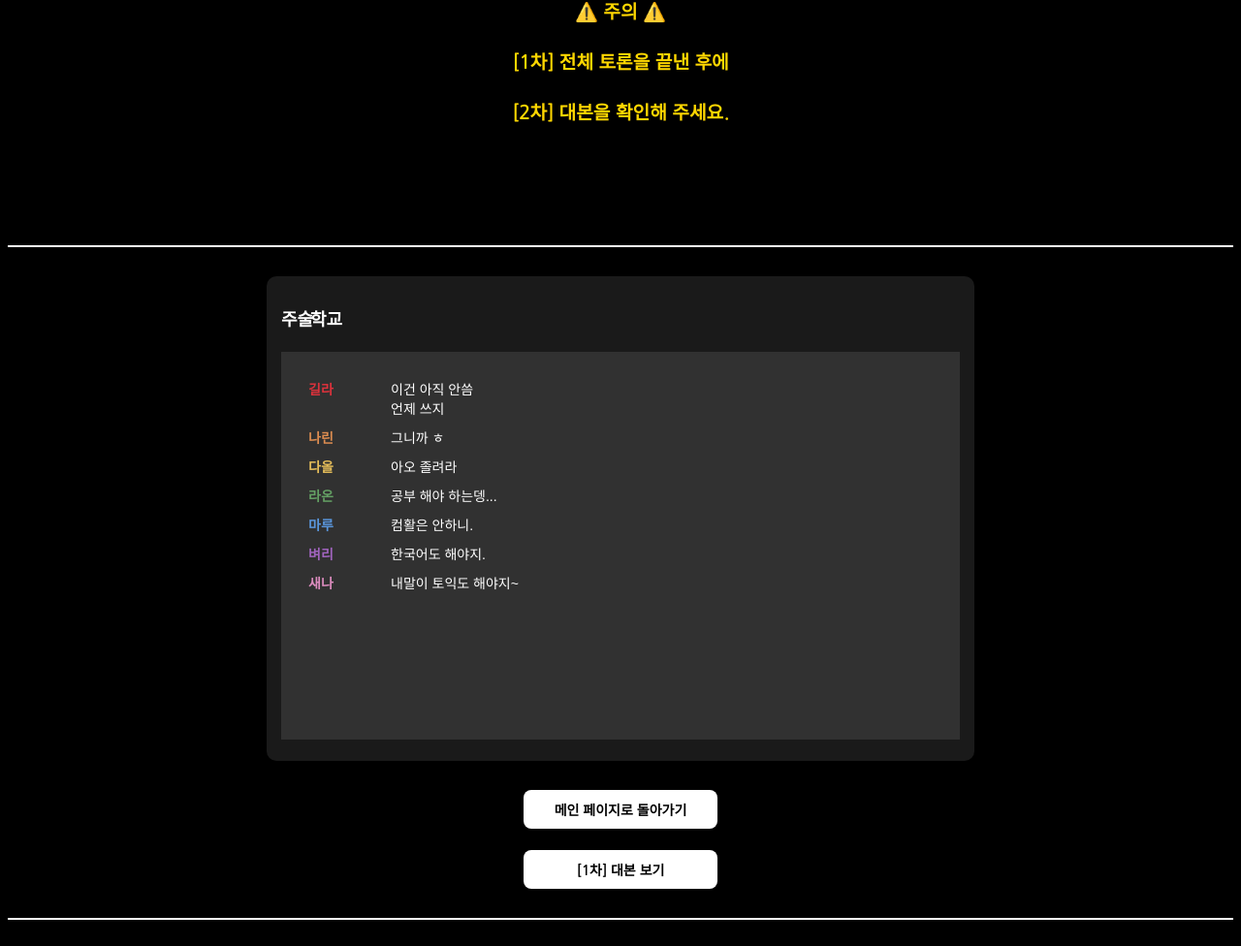
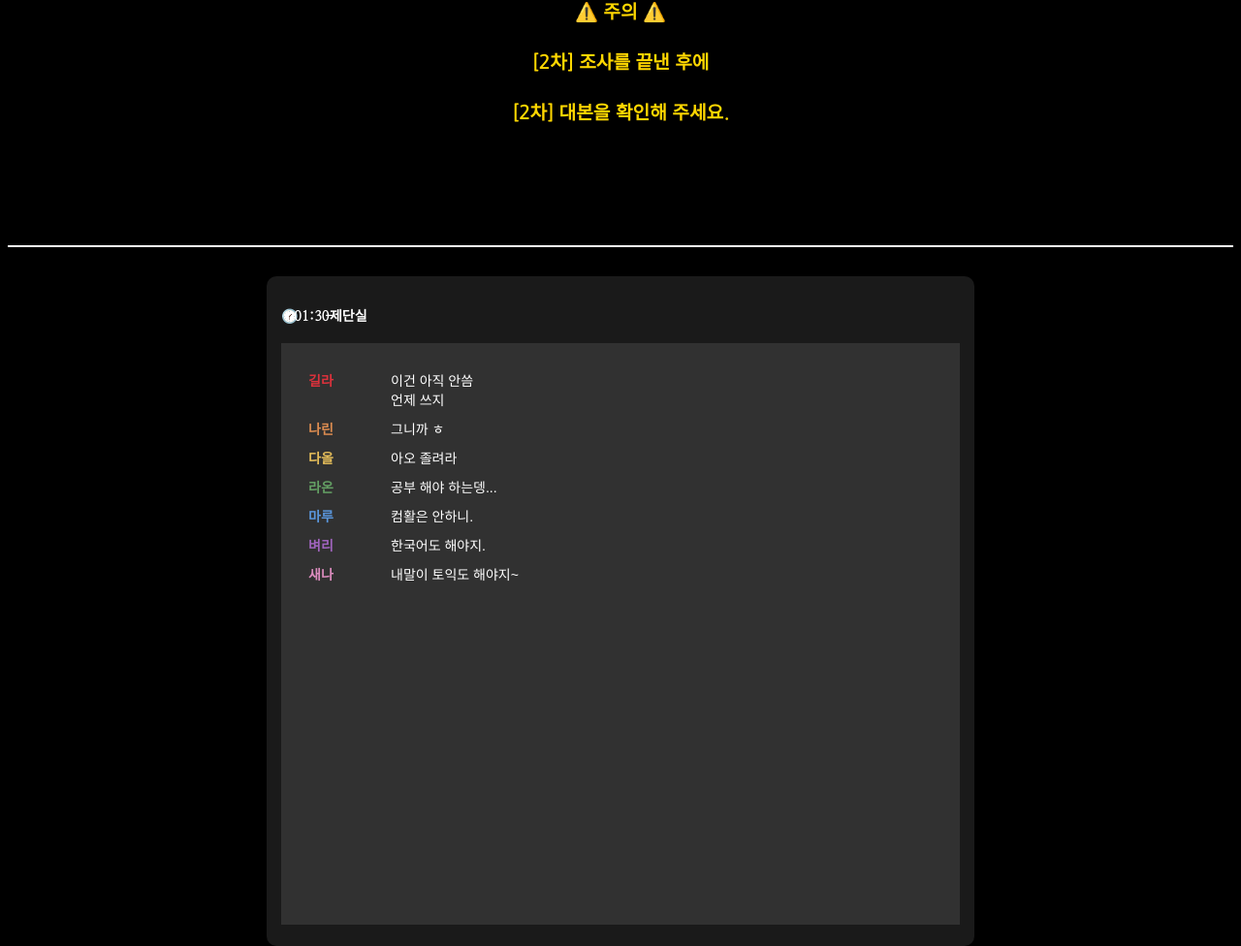
Before and after one commit to boddora2/Hecate, a plain HTML site: page main-page-3.html in a window 1280 px wide. Shown: the part 575-1551 px from the top of the page at 97% size. Drawn offline with Linux system fonts and the light colour scheme.

Commit message:
2차 대본 보기 화면 수정(2025.03.11)

```diff
--- a/main-page-3.html
+++ b/main-page-3.html
@@ -12,22 +12,30 @@
 
     <!-- 🔹 이미지 추가 -->
     <img src="assets/images/2차 대본.png" alt="[2차] 대본 진행 이미지" class="page-image">
-    <br>
-    <br>
+    <br><br>
+
     <!-- 🟢 주의 문구 -->
     <section class="main-notice">
-        <p><strong>⚠️ 주의 ⚠️<br><br>[1차] 전체 토론을 끝낸 후에<br><br>[2차] 대본을 확인해 주세요.</strong></p>
+        <p><strong>⚠️ 주의 ⚠️<br><br>[2차] 조사를 끝낸 후에<br><br>[2차] 대본을 확인해 주세요.</strong></p>
     </section>
-    <br>
-    <br>
-    <br>
+    <br><br><br>
+
     <!-- 🟢 아래쪽 구분선 -->
     <hr class="custom-hr">
 
     <!-- 🟢 본문 내용 -->
     <section class="section-box">
-        <h2>주술 학교</h2>
-        <iframe src="script2.html" width="100%" height="400px" style="border: none;"></iframe>
+        <h3>🕜 01:30 - 제단실</h3>
+
+        <!-- 🔹 IFRAME 캐시 방지 (파일 새로고침) -->
+        <iframe
+            id="scriptFrame"
+            src="script2.html?v=" + new Date().getTime()
+            width="100%"
+            height="600px"
+            style="border: none;"
+            onload="resizeIframe(this)">
+        </iframe>
     </section>
 
     <!-- 🟡 버튼 컨테이너 -->
@@ -38,8 +46,27 @@
 
     <script>
     function resizeIframe(obj) {
-            obj.style.height = obj.contentWindow.document.body.scrollHeight + 'px';
+        setTimeout(() => {
+            try {
+                const newHeight = obj.contentWindow.document.documentElement.scrollHeight;
+                obj.style.height = newHeight + "px";
+                console.log(`🔹 IFRAME 높이 조정: ${newHeight}px`);
+            } catch (error) {
+                console.error("❌ IFRAME 높이 조절 실패:", error);
             }
+        }, 300); // 0.3초 후 실행 (더 빠르게 반응)
+    }
+
+    // 📌 IFRAME 크기 조절 메시지 받기 (script1.html에서 전송한 메시지)
+    window.addEventListener("message", (event) => {
+        if (event.data && event.data.height) {
+            const iframe = document.getElementById("scriptFrame");
+            if (iframe) {
+                iframe.style.height = event.data.height + "px";
+                console.log(`🔹 IFRAME 높이 업데이트: ${event.data.height}px`);
+            }
+        }
+    });
     </script>
 
     <!-- 🟢 구분선 -->
```
Lines whose indentation alone changed are shown as unchanged.
